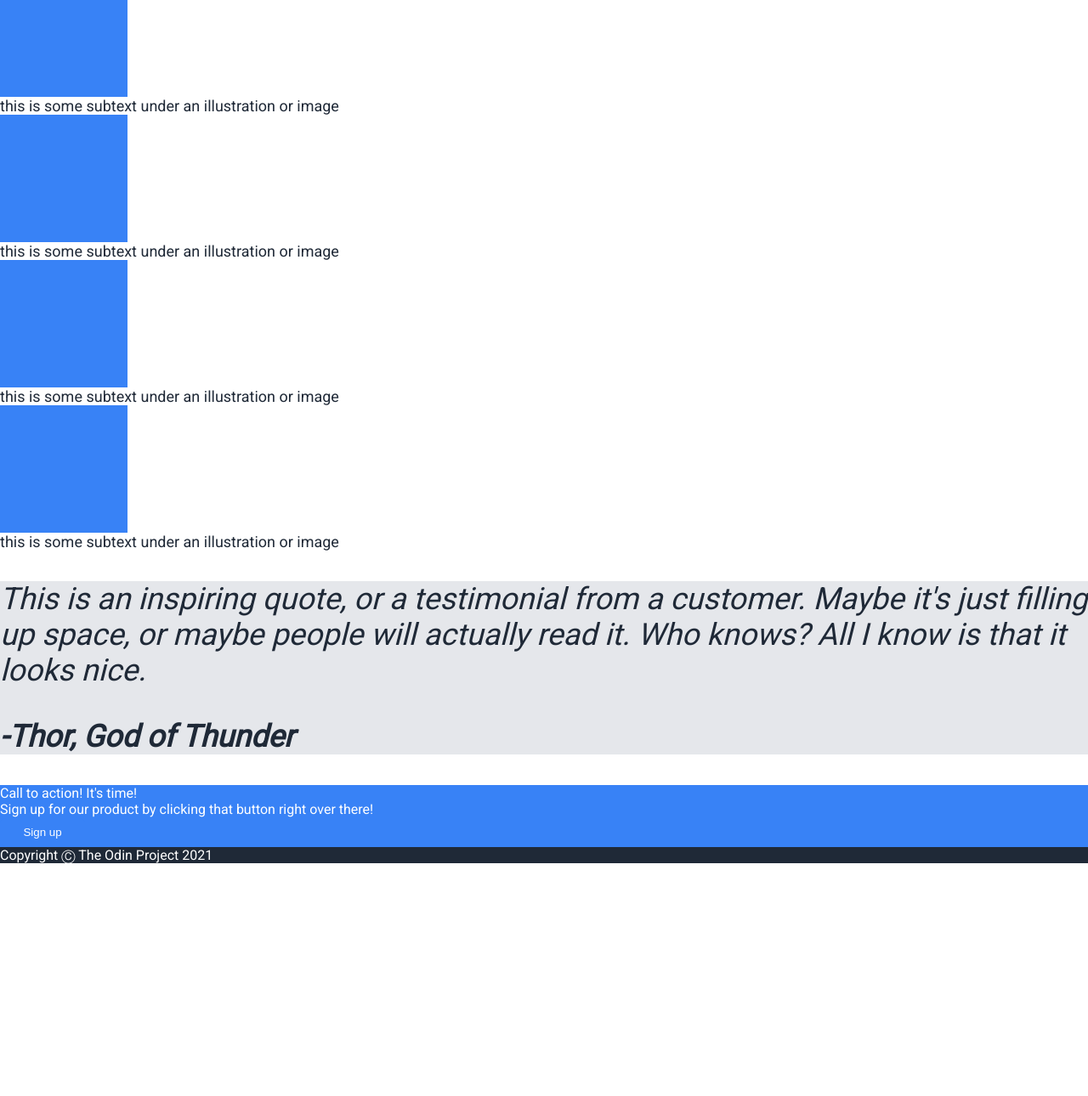
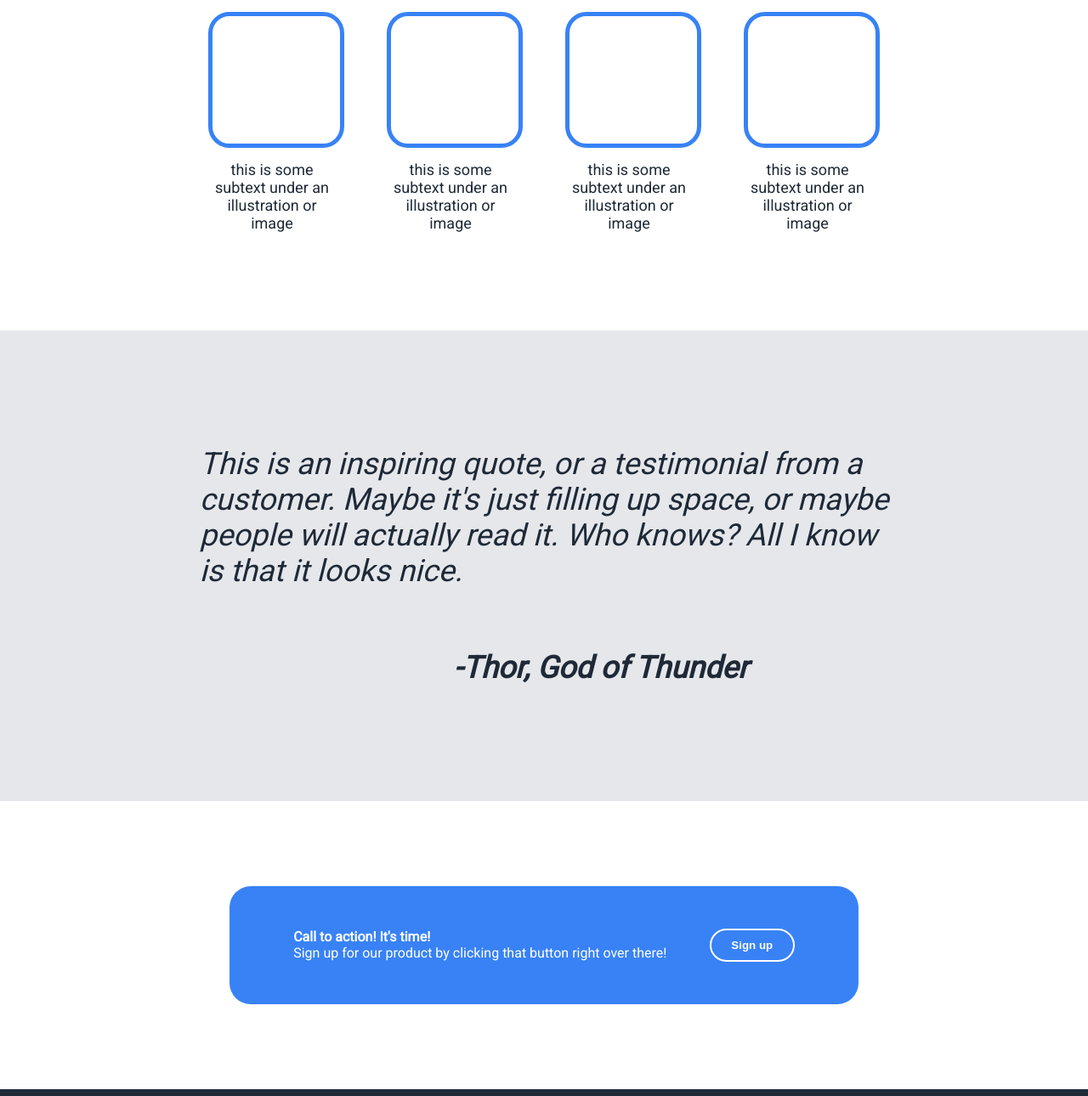
Before and after one commit to a-me01/landing-page, a plain HTML site: page index.html in a window 1280 px wide. Shown: the part 678-1968 px from the top of the page at 85% size. Before the commit the page ends 1694 px from the top, so only its background shows below. Drawn offline with Linux system fonts and the light colour scheme.

Commit message:
Add changes to style.css

```diff
--- a/index.html
+++ b/index.html
@@ -31,28 +31,49 @@
         </div>
 
         <div class="info">
+            <div class="title-one">
                 <h2>Some random information.</h2>
+            </div>
+            <div class="images">
+                <div class="box-one">
                     <div class="box"></div>
-            <div class="box-text">this is some subtext under an illustration or image</div>
-            <div class="box"></div>
-            <div class="box-text">this is some subtext under an illustration or image</div>
-            <div class="box"></div>
-            <div class="box-text">this is some subtext under an illustration or image</div>
+                    <div class="box-text ">this is some subtext under an illustration or image</div>
+                </div>
+                <div class="box-two">
                     <div class="box"></div>
                     <div class="box-text">this is some subtext under an illustration or image</div>
                 </div>
+                <div class="box-three">
+                    <div class="box"></div>
+                    <div class="box-text">this is some subtext under an illustration or image</div>
+                </div>
+                <div class="box-four">
+                    <div class="box"></div>
+                    <div class="box-text">this is some subtext under an illustration or image</div>
+                </div>
+            </div>
+
+        </div>
 
         <div class="quote">
-            <p>This is an inspiring quote, or a testimonial from a customer. Maybe it's just filling up space, or maybe
-                people will actually read it. Who knows? All I know is that it looks nice.</p>
-            <p class="person">-Thor, God of Thunder</p>
+            <p>This is an inspiring quote, or a testimonial from a <br> customer. Maybe it's just filling up
+                space, or maybe <br> people will actually read it. Who knows? All I know <br> is that it looks nice.
+            </p>
+            <div class="person">
+                <p>-Thor, God of Thunder</p>
+            </div>
+        </div>
+        <div class="action">
+            <div class="blue">
+                <div class="action-text">
+                    <div class="important">Call to action! It's time!</div>
+                    <div>Sign up for our product by clicking that button right over there!</div>
                 </div>
 
-        <div class="blue">
-            <div>Call to action! It's time!</div>
-            <div>Sign up for our product by clicking that button right over there!</div>
                 <button class="button-two">Sign up</button>
             </div>
+        </div>
+
 
         <div class="footer">
             <div>Copyright Ⓒ The Odin Project 2021</div>
--- a/style.css
+++ b/style.css
@@ -9,6 +9,7 @@ body {
 .header,
 .footer {
     background-color: #1F2937;
+
 }
 
 .header {
@@ -68,7 +69,7 @@ button {
     background-color: #3882F6;
     color: white;
     border: none;
-    border-radius: 15%;
+    border-radius: 25px;
     padding: 10px;
     width: 100px;
 }
@@ -86,6 +87,31 @@ button {
     color: white;
 }
 
+.info {
+    display: flex;
+    flex-wrap: wrap;
+    flex-direction: column;
+    /* justify-content: space-between; */
+    align-items: center;
+    padding: 50px;
+}
+
+.images {
+    display: flex;
+    justify-content: center;
+    align-items: center;
+    gap: 50px;
+}
+
+.box-one,
+.box-two,
+.box-three,
+.box-four {
+    display: flex;
+    flex-direction: column;
+    gap: 15px;
+}
+
 h2 {
     font-size: 36px;
     font-weight: extra-bold;
@@ -95,12 +121,24 @@ h2 {
 .box {
     width: 150px;
     height: 150px;
-    background-color: #3882F6;
+    border-width: 5px;
+    border-style: solid;
+    border-color: #3882F6;
+    border-radius: 25px;
+    flex-shrink: 0;
+    justify-content: space-between;
 }
 
 .box-text {
     font-size: 18px;
     color: #1F2937;
+    width: 150px;
+    height: 50px;
+    text-align: center;
+    display: flex;
+    justify-content: space-between;
+    padding-bottom: 100px;
+
 
 }
 
@@ -109,18 +147,65 @@ h2 {
     font-size: 36px;
     font-style: italic;
     color: #1F2937;
+    padding: 100px;
+    padding-left: 200px;
+    padding-right: 200px;
+    display: flex;
+    flex-direction: column;
+    /* width: 100%; */
+    justify-content: flex-end;
+    align-items: center;
+    flex-wrap: wrap;
+
 }
 
 .person {
     font-weight: 700;
+    display: flex;
+    /* align-items: flex-end; */
+    padding-right: 200px;
+    margin-left: auto;
 }
 
+.action {
+    display: flex;
+    justify-content: center;
+    align-items: center;
+}
+
+.action-text {
+    display: flex;
+    flex-direction: column;
+}
+
+.important {
+    font-weight: 700;
+}
 
 .blue {
     background-color: #3882F6;
     color: white;
+    border-radius: 25px;
+    margin: 100px;
+    padding: 50px;
+    width: 50%;
+    height: 50%;
+    display: flex;
+    align-items: center;
+    justify-content: space-around;
+}
+
+.button-two {
+    border-color: white;
+    border-width: 2.5px;
+    border-style: solid;
+    font-weight: 700;
 }
 
 .footer {
     color: white;
+    height: 100px;
+    display: flex;
+    align-items: center;
+    justify-content: center;
 }
```
Lines whose indentation alone changed are shown as unchanged.
